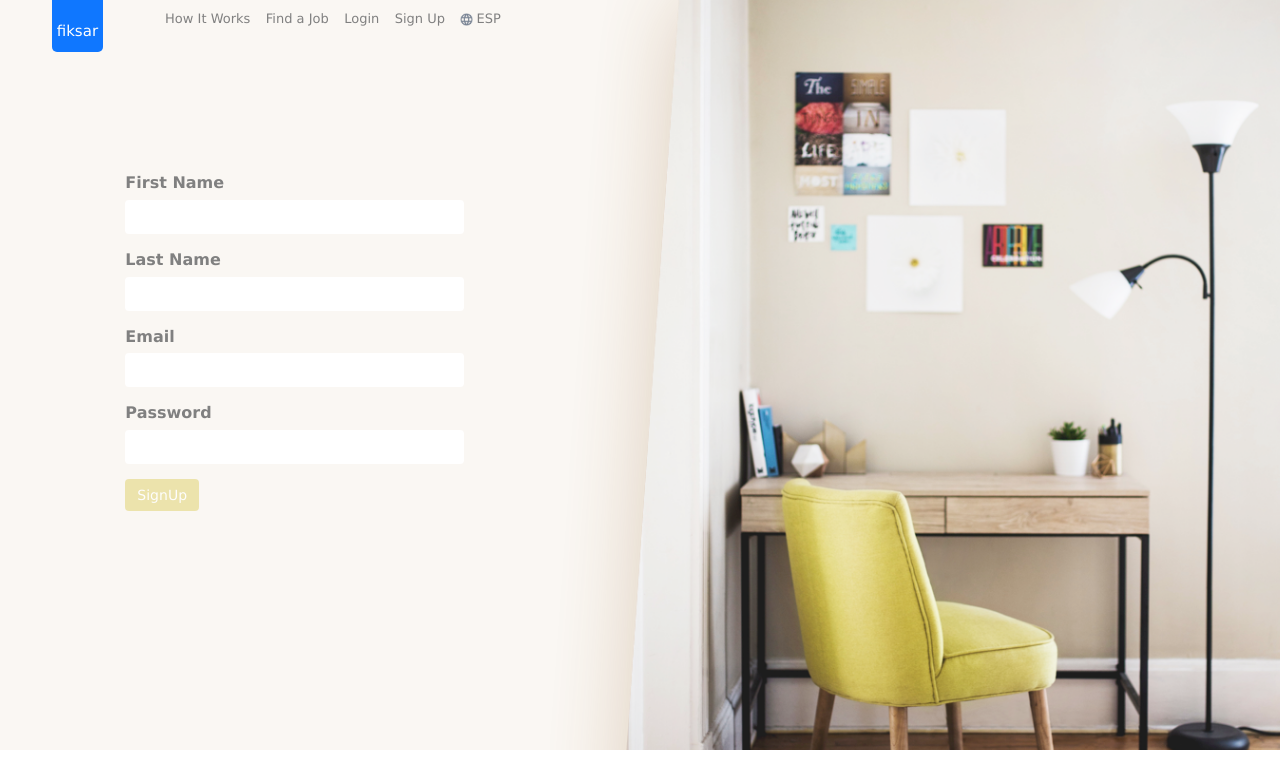
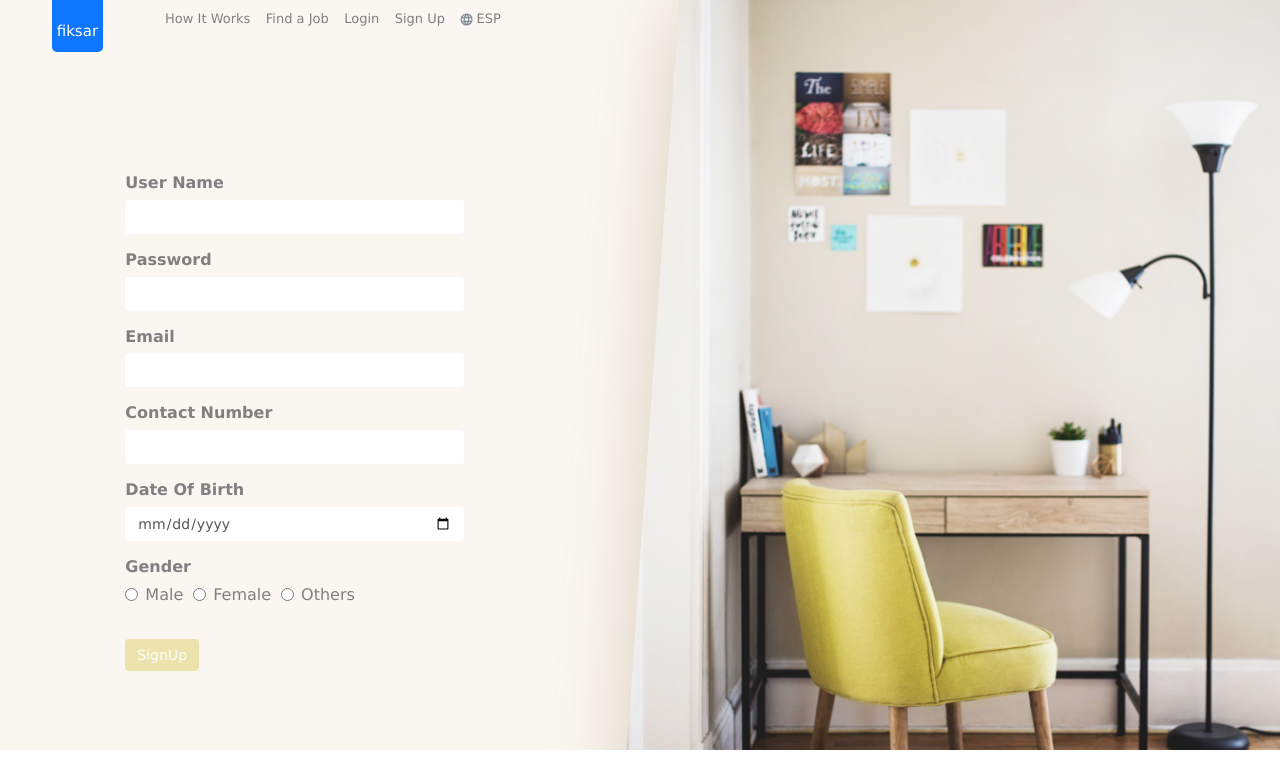
Before and after one commit to kartiksingh23/Perception, an Angular app: page /signup in a window 1280 px wide. Shown: the top 774 px of the page. Built offline with nearby package versions, Linux system fonts and the light colour scheme.

Commit message:
Worked out all the edge cases for validations

```diff
--- a/src/app/signup/signup.component.css
+++ b/src/app/signup/signup.component.css
@@ -1,11 +1,13 @@
-.form-group >div{
-    color:rgb(233,223,155);
-}
 div{
     font-size:12px;
     font-family: Verdana, Arial, Helvetica, sans-serif;
     color:grey;
 }
+
+.form-group > .div{
+    color:rgb(233,223,155);
+}
+
 
 label{
     font-size: 16px;
--- a/src/app/signup/signup.component.html
+++ b/src/app/signup/signup.component.html
@@ -7,17 +7,18 @@
                   <br>
                     <form [formGroup]="registerForm" (ngSubmit)="onSubmit()">
                         <div class="form-group">
-                            <label>First Name</label>
-                            <input type="text" formControlName="firstName" class="form-control" [ngClass]="{ 'is-invalid': submitted && f.firstName.errors }" />
-                            <div *ngIf="submitted && f.firstName.errors" class="invalid-feedback">
-                                <div *ngIf="f.firstName.errors.required">First Name is required</div>
+                            <label>User Name</label>
+                            <input type="text" formControlName="userName" class="form-control" [ngClass]="{ 'is-invalid': submitted && f.userName.errors }" />
+                            <div *ngIf="submitted && f.userName.errors" class="invalid-feedback">
+                                <div *ngIf="f.userName.errors.required">User Name is required</div>
                             </div>
                         </div>
                         <div class="form-group">
-                            <label>Last Name</label>
-                            <input type="text" formControlName="lastName" class="form-control" [ngClass]="{ 'is-invalid': submitted && f.lastName.errors }" />
-                            <div *ngIf="submitted && f.lastName.errors" class="invalid-feedback">
-                                <div *ngIf="f.lastName.errors.required">Last Name is required</div>
+                            <label>Password</label>
+                            <input type="password" formControlName="password" class="form-control" [ngClass]="{ 'is-invalid': submitted && f.password.errors }" />
+                            <div *ngIf="submitted && f.password.errors" class="invalid-feedback">
+                                <div *ngIf="f.password.errors.required">Password is required</div>
+                                <div *ngIf="f.password.errors.minlength">Password must be at least 6 characters</div>
                             </div>
                         </div>
                         <div class="form-group">
@@ -29,13 +30,37 @@
                             </div>
                         </div>
                         <div class="form-group">
-                            <label>Password</label>
-                            <input type="password" formControlName="password" class="form-control" [ngClass]="{ 'is-invalid': submitted && f.password.errors }" />
-                            <div *ngIf="submitted && f.password.errors" class="invalid-feedback">
-                                <div *ngIf="f.password.errors.required">Password is required</div>
-                                <div *ngIf="f.password.errors.minlength">Password must be at least 6 characters</div>
+                            <label>Contact Number</label>
+                            <input type="text" formControlName="contactNumber" class="form-control" [ngClass]="{ 'is-invalid': submitted && f.contactNumber.errors }" />
+                            <div *ngIf="submitted && f.contactNumber.errors" class="invalid-feedback">
+                                <div *ngIf="f.contactNumber.errors.required">Contact Number is required</div>
+                                <div *ngIf="f.contactNumber.errors.pattern">Contact number must be a number</div>
+                                <div *ngIf="f.contactNumber.errors.minlength || f.contactNumber.errors.maxlength">Contact number must be 10 digits long</div>
+
                             </div>
                         </div>
+                        <div class="form-group">
+                            <label>Date Of Birth</label>
+                            <input type="date" max= "{{ date | date: 'yyyy-MM-dd'}}" formControlName="dob" class="form-control" [ngClass]="{ 'is-invalid': submitted && f.dob.errors }" />
+                            <div *ngIf="submitted && f.dob.errors" class="invalid-feedback">
+                                <div *ngIf="f.dob.errors.required">Date Of Birth is required</div>
+                            </div>
+                        </div>
+                        <div class="form-group">
+                            <label>Gender</label><br>
+                            <label class="radio-inline">
+                                <input type="radio" formControlName="gender" checked   value="Male">
+                                Male
+                              </label>
+                              <label class="radio-inline">
+                                <input type="radio" formControlName="gender"  value="Female">
+                                Female
+                              </label>
+                              <label class="radio-inline">
+                                  <input type="radio" formControlName="gender"  value="Others">
+                                  Others
+                              </label>
+                        </div><br>
                         <div class="form-group">
                             <button [disabled]="loading" class="btn btn-primary">SignUp</button>
                         </div>
--- a/src/app/signup/signup.component.ts
+++ b/src/app/signup/signup.component.ts
@@ -10,29 +10,33 @@ export class SignupComponent implements OnInit {
 
   registerForm: FormGroup;
   submitted = false;
+  date = new Date();
 
   constructor(private formBuilder: FormBuilder) { }
 
   ngOnInit() {
       this.registerForm = this.formBuilder.group({
-          firstName: ['', Validators.required],
-          lastName: ['', Validators.required],
+          userName: ['', Validators.required],
+          gender: ['', Validators.required],
+          dob: ['', [Validators.required]],
           email: ['', [Validators.required, Validators.email]],
-          password: ['', [Validators.required, Validators.minLength(6)]]
+          password: ['', [Validators.required, Validators.minLength(6)]],
+          contactNumber: ['', [Validators.required, Validators.maxLength(10), Validators.minLength(10), Validators.pattern("\d*")]]
       });
   }
 
-  // convenience getter for easy access to form fields
+  // getter to access form fields
   get f() { return this.registerForm.controls; }
 
   onSubmit() {
+    console.log(this.f.contactNumber);
       this.submitted = true;
-
-      // stop here if form is invalid
+      // stop here if form is invalid and console unsuccessful message
       if (this.registerForm.invalid) {
+          console.log("Unsuccessful");
           return;
       }
 
-      alert('SUCCESS!! :-)')
+      console.table(this.registerForm.value);
   }
 }
```
